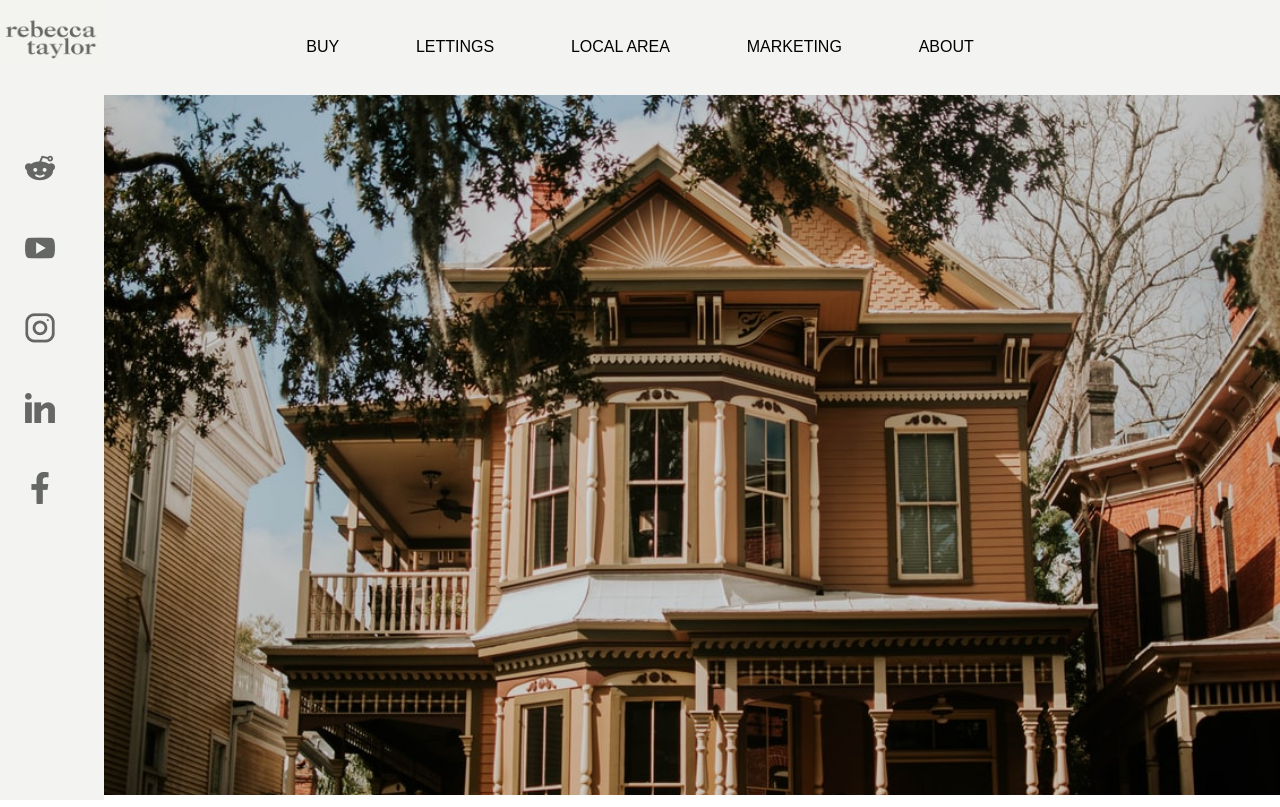
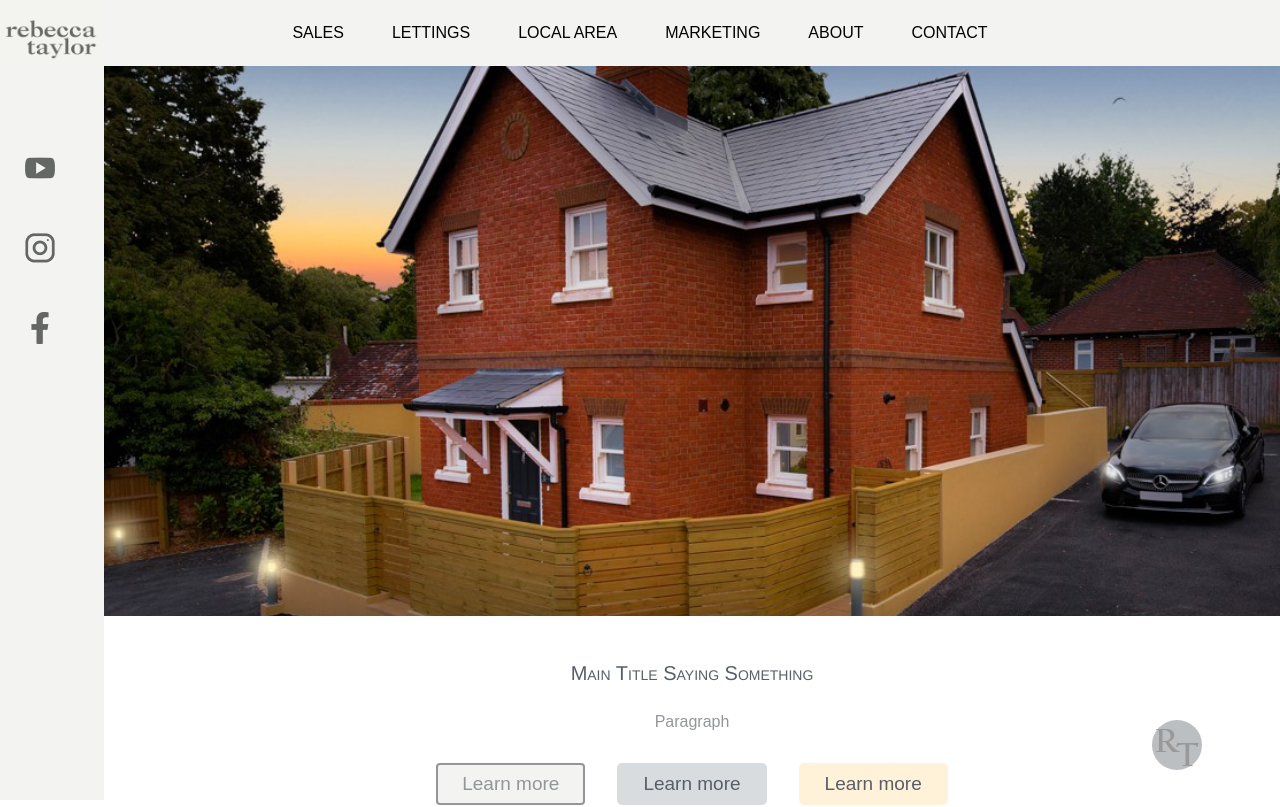
Before and after one commit to ValeriaCasado/react-app-EA, a React (Create React App) app: page / in a window 1280 px wide. Shown: the top 807 px of the page. Built offline with nearby package versions, Linux system fonts and the light colour scheme; no server answers.

Commit message:
Fifth day, widget, styling

```diff
--- a/src/App.js
+++ b/src/App.js
@@ -14,11 +14,12 @@ class App extends Component {
       <div className="app-container">
       <ul className="navbar-fp">
                 <div className="navbar-fp-container">
-                <li><a href="default.asp">BUY</a></li>
+                <li><a href="default.asp">SALES</a></li>
                 <li><a href="news.asp">LETTINGS</a></li>
                 <li><a href="/contact">LOCAL AREA</a></li>
                 <li><a href="about.asp">MARKETING</a></li>
                 <li><a href="/contact">ABOUT</a></li>
+                <li><a href="/contact">CONTACT</a></li>
                 </div>
       </ul>
       <Route path="/" exact component={MainPage} />
--- a/src/index.css
+++ b/src/index.css
@@ -1,17 +1,27 @@
 
 :root {
-  --theme-dark-blue: #656764;
-  --theme-medium-blue: #1F3660;
-  --theme-light-blue: #91A3B1;
+  --theme-dark-blue: #585F67;
+  --theme-medium-blue: #92959A;
+  --theme-light-blue: #D8DCDF;
   --theme-yellow: #F0CA83;
   --theme-yellow-light: #fff2d9;
   --theme-snow-white: #F3F3F1;
   --margin-top-and-left: 5.5rem;
   --half-screen: 50vw;
+  --navbar-left-width: 6.5rem;
 }
 
 p {
   color: var(--theme-medium-blue);
+}
+
+input:focus,
+textarea:focus,
+input:-webkit-autofill {
+  box-shadow: none;
+  outline: 0;
+  background-color: white !important;
+  transition: 1s;
 }
 
 h1 { font-family: Helvetica; font-size: 20px; font-style: normal; font-variant: small-caps; font-weight: 100; line-height: 48px; }
@@ -33,6 +43,7 @@ code {
   :root {
     --margin-top-and-left: 0px;
     --half-screen: 100%;
+    --navbar-left-width: 0rem;
   }
   .navbar-left  {
     display: none;
@@ -40,10 +51,31 @@ code {
   .cm-half {
     width: 100%;
   }
+
+  .cm-fourth {
+    width: 50vw;
+  }
+
+  .callText {
+    display: inline-block;
+    max-width: 100% !important;
+  }
+  .email-form {
+    float: left;
+    display: block;
+  }
 }
 
-.container {
-  margin-left: var(--margin-top-and-left);
+.cm-fourth {
+  width:25vw;
+}
+
+.zerospace {
+  padding: 0;
+  margin: 0;
+}
+.container-mainpage {
+  margin-left: var(--navbar-left-width);
 }
 
 ul.navbar-fp {
@@ -61,7 +93,6 @@ ul.navbar-fp {
 }
 
 div.navbar-fp-container {
-  max-width: 55rem;
   padding: 0;
   margin:0;
   margin-left:auto;
@@ -71,7 +102,7 @@ div.navbar-fp-container {
 ul.navbar-fp li {
   display:inline-block;
   margin: 0;
-  padding:2.4rem;
+  padding:1.5rem;
   -ms-flex-preferred-size:0;
   flex-basis:0;
   -ms-flex-positive:1;
@@ -101,27 +132,28 @@ ul.navbar-fp a:visited {
   text-decoration-color: var(--theme-yellow);
 }
 
-ul.navbar-fp a:link{
-
-}
-
-
 .navbar-fp-menu {
   display: inline;
   padding:0;
   margin: 2rem 2.5rem 1rem 0rem !important;
 }
+
+img.TR-widget {
+  margin:auto;
+  width: 100%;
+  height: 100%;
+}
 .overlay-widget {
-    position: fixed; /* Sit on top of the page content */
-    display: none; /* Hidden by default */
-    width: 50px; /* Full width (cover the whole page) */
-    height: 50px; /* Full height (cover the whole page) */
-    top: 0;
-    left: 0;
+    transition: 1s;
+    position: fixed; /* Sit on top of the page content */ /* Hidden by default */
+ /* Full height (cover the whole page) */
+    left: 30px;
     right: 0;
-    bottom: 0;
+    bottom: 30px;
+    border-radius: 50%;
     margin-top: 100px;
-    background-color: rgba(0,0,0,0.5); /* Black background with opacity */
+    background-color: var(--theme-dark-blue);
+    opacity: 0.4; /* Black background with opacity */
     z-index: 2; /* Specify a stack order in case you're using a different order for other elements */
     cursor: pointer; /* Add a pointer on hover */
   }
@@ -173,9 +205,10 @@ ul.navbar-fp a:link{
 
 .parallax {
   /* The image used */
-  background: url("./img/large-images/property-img-1.png");
+  background: url("./img/large-images/parallax.jpg");
+
   /* Full height */
-  height: 700px;
+  height: 550px;
   /* Create the parallax scrolling effect */
   background-attachment: fixed;
   background-position: center;
@@ -308,8 +341,14 @@ button.third {
   border-radius: 5px;
 }
 
+
 .container-page-container{
   width: 100%;
+}
+
+.contact-page-section {
+  width: 5px;
+  background-color: var(--theme-medium-blue);
 }
 .contact-page-container h1 {
   max-width: 40rem;
@@ -342,41 +381,3 @@ button.third {
   animation-duration: 2s;
   animation-name: rubberBand;
 }
-
-
-@keyframes rubberBand {
-  from {
-    -webkit-transform: scale3d(1, 1, 1);
-    transform: scale3d(1, 1, 1);
-  }
-
-  30% {
-    -webkit-transform: scale3d(1.25, 0.75, 1);
-    transform: scale3d(1.25, 0.75, 1);
-  }
-
-  40% {
-    -webkit-transform: scale3d(0.75, 1.25, 1);
-    transform: scale3d(0.75, 1.25, 1);
-  }
-
-  50% {
-    -webkit-transform: scale3d(1.15, 0.85, 1);
-    transform: scale3d(1.15, 0.85, 1);
-  }
-
-  65% {
-    -webkit-transform: scale3d(0.95, 1.05, 1);
-    transform: scale3d(0.95, 1.05, 1);
-  }
-
-  75% {
-    -webkit-transform: scale3d(1.05, 0.95, 1);
-    transform: scale3d(1.05, 0.95, 1);
-  }
-
-  to {
-    -webkit-transform: scale3d(1, 1, 1);
-    transform: scale3d(1, 1, 1);
-  }
-}
--- a/src/js/js-components/ContactPage.js
+++ b/src/js/js-components/ContactPage.js
@@ -1,5 +1,7 @@
 import React, { Component } from 'react';
 import CallText from '../js-elements/CallText.js';
+import ContactForm from '../js-elements/ContactForm.js';
+import OverlayWidget from '../js-elements/OverlayWidget.js';
 
 
 export default class ContactPage extends Component {
@@ -9,13 +11,8 @@ export default class ContactPage extends Component {
                 <div id="contact-section"></div>
                 <h1>Send us your message by filling out the form below.
                 One of our advisors will be happy to get in touch with you.</h1>
-                <form className="email-form cm-half" action="/action_page.php">
-                    <input type="text" name="firstname" placeholder="First Name"></input>
-                    <input type="text" name="lastname" placeholder="Last Name"></input>
-                    <input type="text" name="lastname" placeholder="Subject"></input>
-                    <textarea type="textarea" name="body" rows="8" placeholder="Content"></textarea>
-                    <a type="submit" value="Submit">Submit</a>
-                </form>
+                    <OverlayWidget></OverlayWidget>
+                    <ContactForm className="email-form cm-half"></ContactForm>
                     <CallText className="callText"></CallText>
             </div>
         )
--- a/src/js/js-components/MainPage.js
+++ b/src/js/js-components/MainPage.js
@@ -1,6 +1,7 @@
 import React, { Component } from 'react';
 import NavbarLeft from '../js-elements/NavbarLeft.js';
 import Parallax from '../js-elements/Parallax.js';
+import OverlayWidget from '../js-elements/OverlayWidget.js';
 
 export default class MainPage extends Component {
 
@@ -9,6 +10,7 @@ export default class MainPage extends Component {
             <div>
             <NavbarLeft></NavbarLeft>
             <Parallax></Parallax>
+            <OverlayWidget leftPos="90%"></OverlayWidget>
             </div>
         );
     }
--- /dev/null
+++ b/src/js/js-elements/ContactForm.js
@@ -0,0 +1,17 @@
+import React, { Component } from 'react';
+
+class ContactForm extends Component {
+    render() {
+        return (
+                <form className={this.props.className} action="/action_page.php" method="POST" autocomplete="on">
+                    <input type="text" name="name" placeholder="First Name"></input>
+                    <input type="text" name="name" placeholder="Last Name"></input>
+                    <input type="text" name="email" placeholder="Subject"></input>
+                    <textarea type="textarea" name="body" rows="8" placeholder="Content"></textarea>
+                    <a type="submit" value="Submit">Submit</a>
+                </form>
+            );
+    }
+}
+
+export default ContactForm;
--- a/src/js/js-elements/NavbarLeft.js
+++ b/src/js/js-elements/NavbarLeft.js
@@ -11,11 +11,9 @@ class NavbarLeft extends Component {
         return (
             <div className="navbar-left">
             <span className="navbar-left-brand" > <img src={logo} className="App-logo" alt="logo" /></span>
-                <a href="#about"><img alt="reddit logo" className="" width="50rem" src={reddit}></img></a>
-                <a href="#services"><img alt="youtube logo" className="" width="50rem" src={youtube}></img></a>
-                <a href="#clients"><img alt="instagram logo" className="" width="50rem" src={instagram}></img></a>
-                <a href="#clients"><img alt="linked in logo" className="" width="50rem" src={linkedin}></img></a>
-                <a href="#clients"><img alt="facebook logo" className="" width="50rem" src={facebook}></img></a>
+                <a href="#youtube"><img alt="youtube logo" className="" width="50rem" src={youtube}></img></a>
+                <a href="#instagram"><img alt="instagram logo" className="" width="50rem" src={instagram}></img></a>
+                <a href="#facebook"><img alt="facebook logo" className="" width="50rem" src={facebook}></img></a>
             </div>
           );
         }
--- a/src/js/js-elements/OverlayWidget.js
+++ b/src/js/js-elements/OverlayWidget.js
@@ -1,10 +1,32 @@
 import React, { Component } from 'react';
+import RTlogo from '../../img/icons/RT-logo.png';
 
 class OverlayWidget extends Component {
+
+    constructor(props) {
+        super(props);
+        this.state = {
+            width: 50,
+            height: 50
+        }
+        this.changeWidth = this.changeWidth.bind(this)
+    }
+
+    changeWidth = (e) => {
+        var x = Math.random()*20 + 30;
+        this.setState({
+            width: x,
+            height: x
+        })
+    }
+
+    componentDidMount() {
+        this.interval = setInterval(this.changeWidth, 5000);
+    }
+
     render() {
         return (
-
-            <div className="overlay-widget"></div>
+            <div onClick={this.changeWidth} style={{width: this.state.width, height: this.state.height, right: this.props.floatPos, left:this.props.leftPos}} className="overlay-widget"><a href="/"><img className="TR-widget" src={RTlogo}></img></a></div>
          );
     }
 }
--- a/src/js/js-elements/Parallax.js
+++ b/src/js/js-elements/Parallax.js
@@ -5,7 +5,7 @@ import Button from './Button';
 class FrontPageImage extends Component {
     render() {
         return (
-            <div class="container">
+            <div class="container-mainpage">
             <div class="parallax"></div>
 		    <div class="overlay">
 			<h1>Main Title Saying Something</h1>
```
Also changed, not shown: src/img/icons/RT-logo.png (added), src/img/large-images/parallax.jpg (added).
